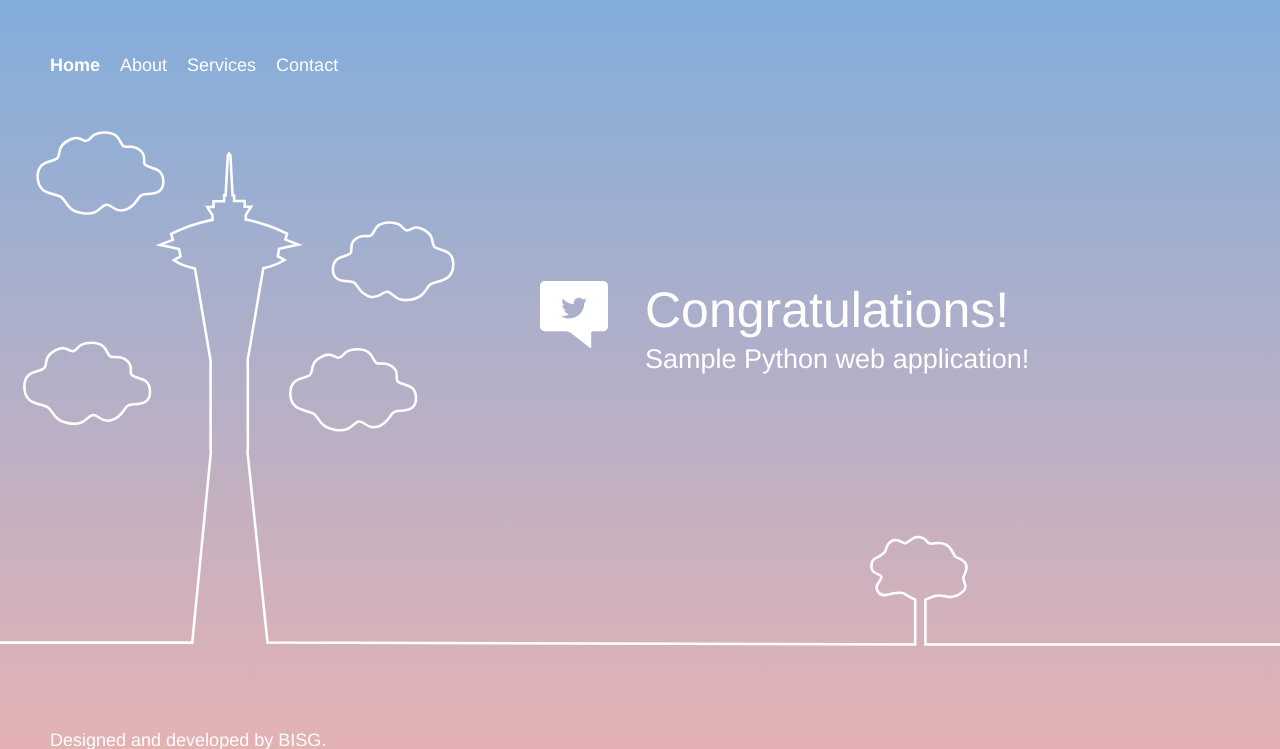
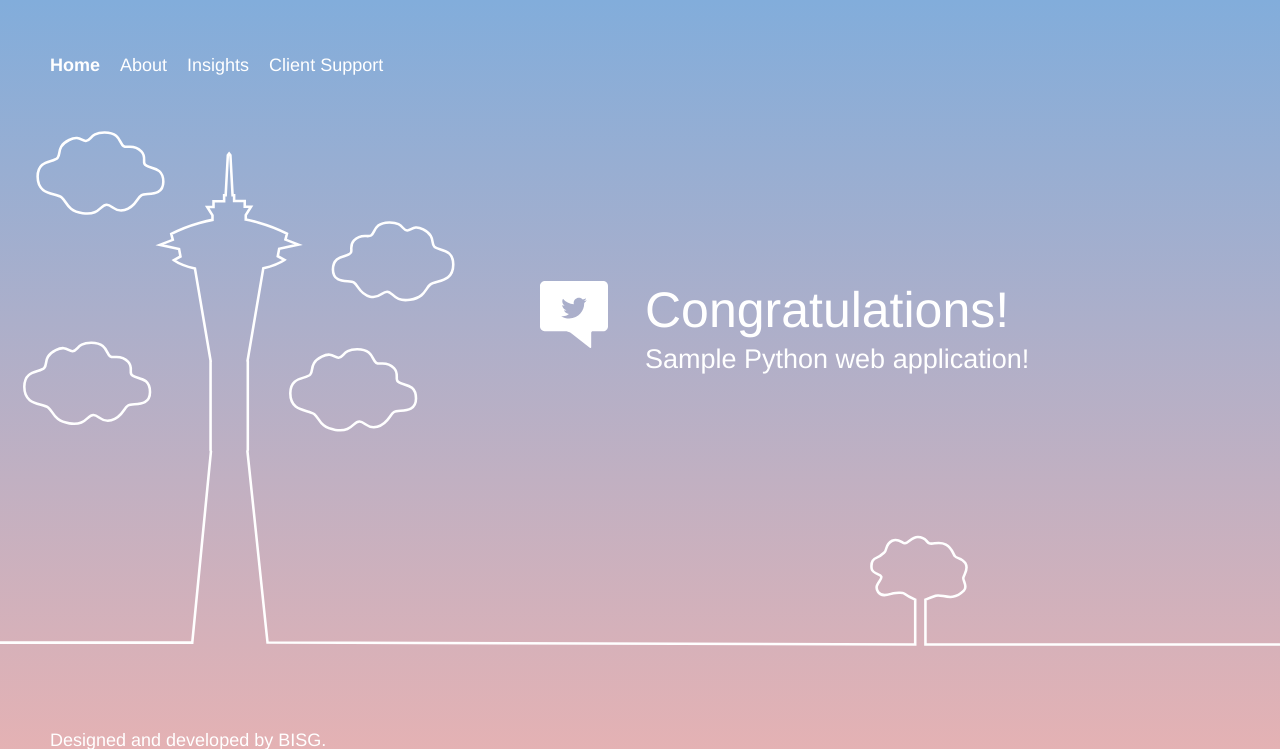
Before and after one commit to simeensheikh108/PythonProject, a Django app: page / in a window 1280 px wide. Shown: the top 749 px of the page. Run offline with Django 3.2, Linux system fonts and the light colour scheme.

Commit message:
Update index.html

```diff
--- a/helloworld/templates/index.html
+++ b/helloworld/templates/index.html
@@ -47,10 +47,10 @@
         <header>
             <nav class="website-nav">
                 <ul>
-                    <li><a class="home-link" href="https://aws.amazon.com/">Home</a></li>
-                    <li><a href="https://aws.amazon.com/what-is-cloud-computing/">About</a></li>
-                    <li><a href="https://aws.amazon.com/solutions/">Services</a></li>
-                    <li><a href="https://aws.amazon.com/contact-us/">Contact</a></li>
+                    <li><a class="home-link" href="https://www.broadridge.com/">Home</a></li>
+                    <li><a href="https://www.broadridge.com/about/">About</a></li>
+                    <li><a href="https://www.broadridge.com/broadridge-insights/">Insights</a></li>
+                    <li><a href="https://www.broadridge.com/about/client-support">Client Support</a></li>
                 </ul>
             </nav>
         </header>
```
